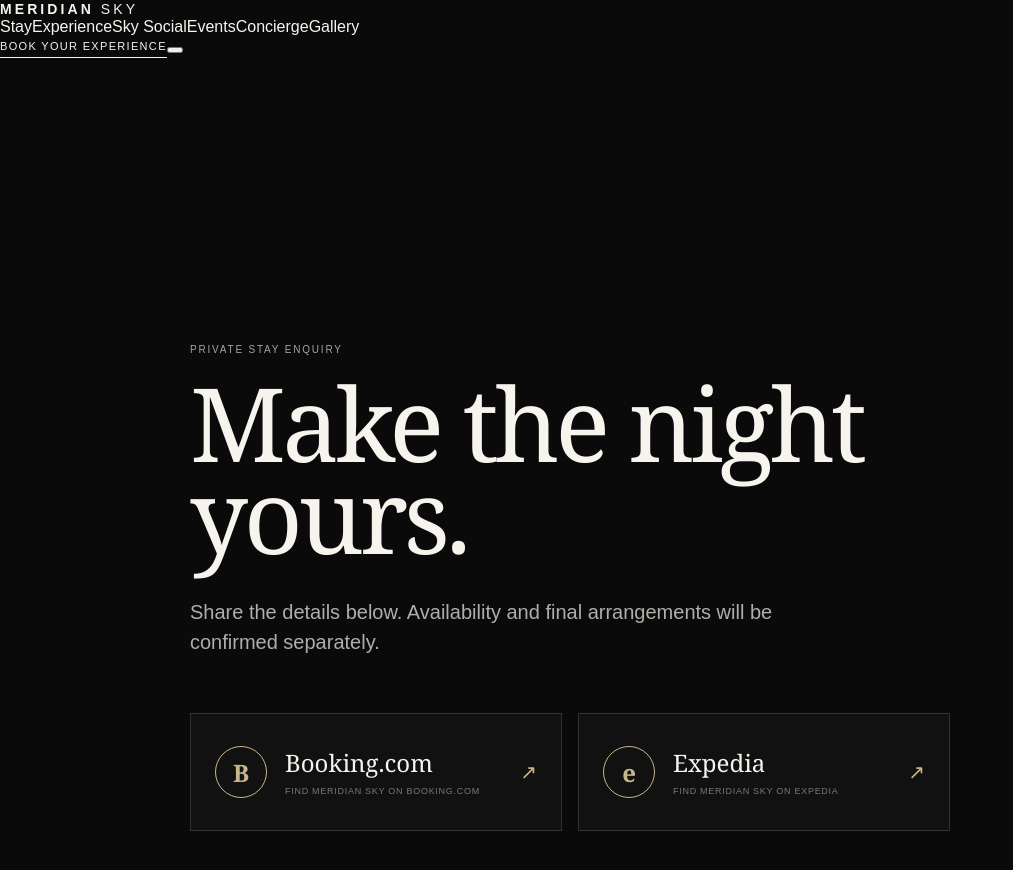
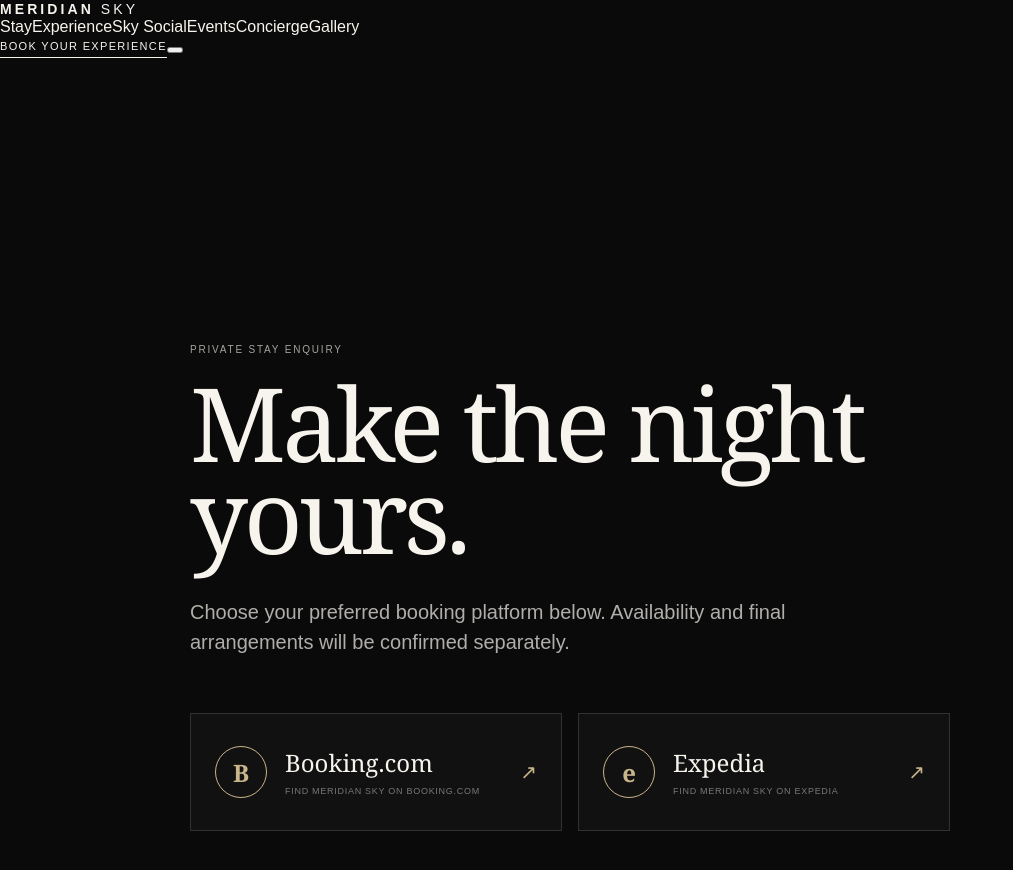
Before and after one commit to novacoreng/MeridenSky, a Next.js app: page /book in a window 1280 px wide. Shown: the top 870 px of the page, without its empty margins (0-1013 px from the left). Built offline with nearby package versions, Linux system fonts and the light colour scheme.

Commit message:
fix: update booking page copy for platform links

```diff
--- a/src/app/book/page.tsx
+++ b/src/app/book/page.tsx
@@ -29,7 +29,7 @@ export default async function BookPage({ searchParams }: { searchParams: Promise
       <div className="bookContent">
         <p className="eyebrow">PRIVATE {intent.toUpperCase()} ENQUIRY</p>
         <h1>{heading}</h1>
-        <p className="lede">Share the details below. Availability and final arrangements will be confirmed separately.</p>
+        <p className="lede">Choose your preferred booking platform below. Availability and final arrangements will be confirmed separately.</p>
         <div className="bookingOptions" aria-label="Booking platforms">
           {bookingOptions.map((option) => <a className="bookingOption" href={option.href} target="_blank" rel="noreferrer" key={option.name}>
             <span className="bookingOptionIcon" aria-hidden="true">{option.icon}</span>
```
